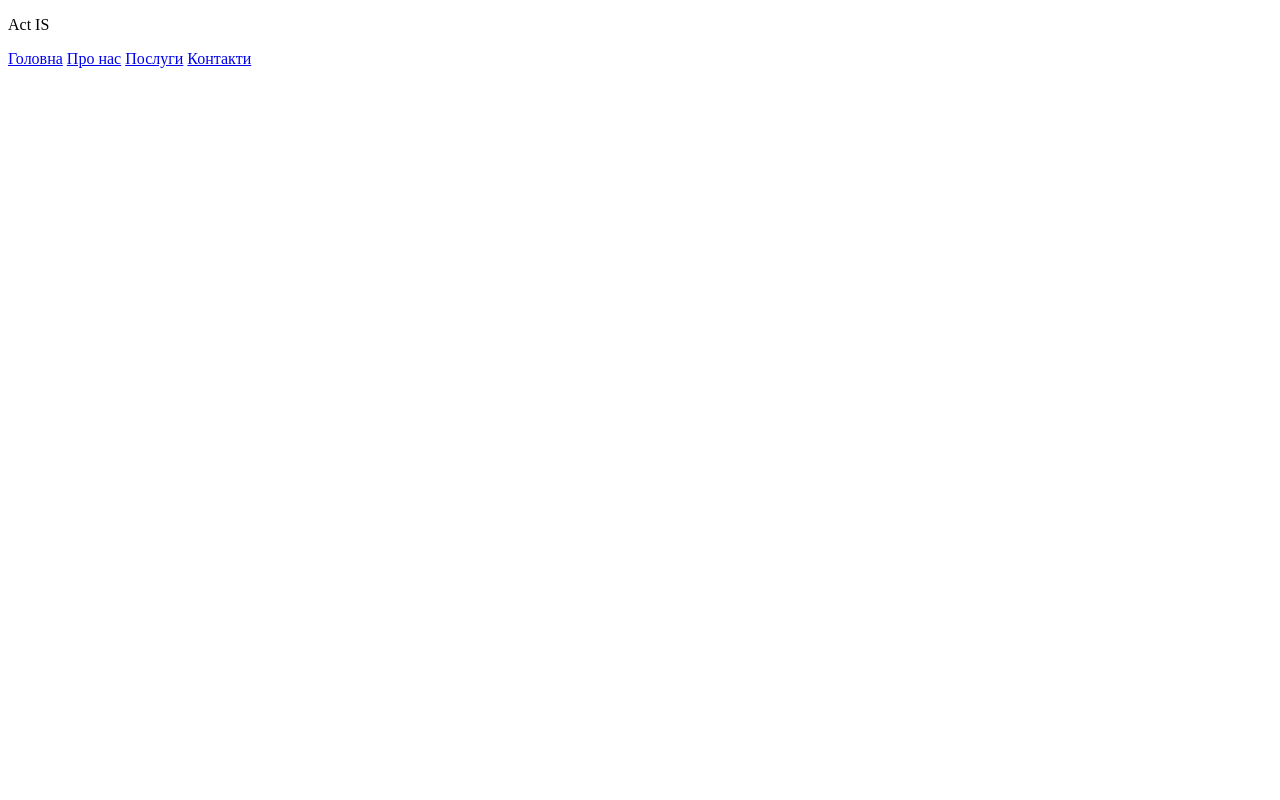
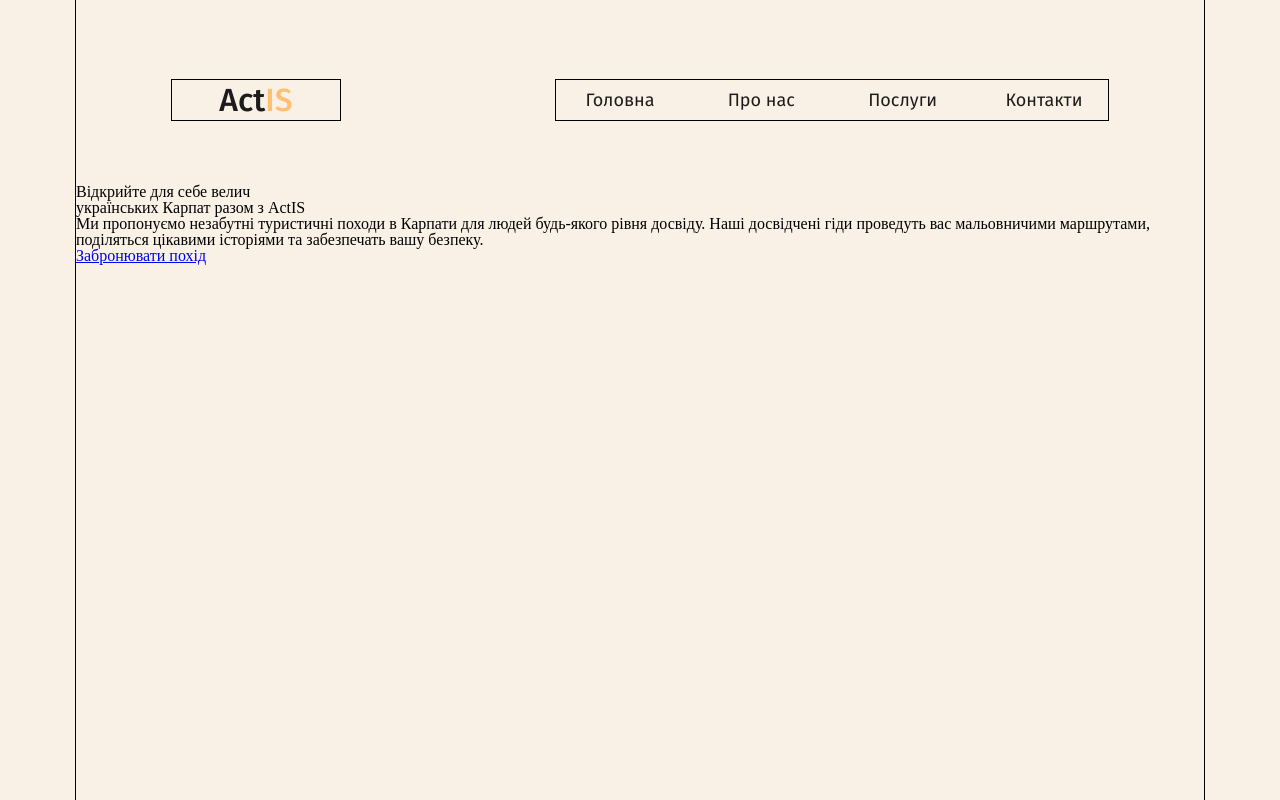
Before and after one commit to feverK13/ActIS, a plain HTML site: page index.html in a window 1280 px wide. Drawn offline with Linux system fonts and the light colour scheme.

Commit message:
desktop-header-0.1

```diff
--- /dev/null
+++ b/css/reset.css
@@ -0,0 +1,46 @@
+html, body, div, span, applet, object, iframe,
+h1, h2, h3, h4, h5, h6, p, blockquote, pre,
+a, abbr, acronym, address, big, cite, code,
+del, dfn, em, font, img, ins, kbd, q, s, samp,
+small, strike, strong, sub, sup, tt, var,
+dl, dt, dd, ol, ul, li,
+fieldset, form, label, legend,
+table, caption, tbody, tfoot, thead, tr, th, td {
+margin: 0;
+padding: 0;
+border: 0;
+outline: 0;
+font-weight: inherit;
+font-style: inherit;
+font-size: 100%;
+font-family: inherit;
+vertical-align: baseline;
+}
+/* remember to define focus styles! */
+:focus {
+outline: 0;
+}
+body {
+line-height: 1;
+color: black;
+background: white;
+}
+ol, ul {
+list-style: none;
+}
+/* tables still need 'cellspacing="0"' in the markup */
+table {
+border-collapse: separate;
+border-spacing: 0;
+}
+caption, th, td {
+text-align: left;
+font-weight: normal;
+}
+blockquote:before, blockquote:after,
+q:before, q:after {
+content: "";
+}
+blockquote, q {
+quotes: "" "";
+}
--- a/css/style.css
+++ b/css/style.css
@@ -0,0 +1,69 @@
+body{
+    background-color: #faf1e6;
+    display: grid;
+    grid-template-columns: repeat(12, 72px);
+    grid-template-rows: 100vh;
+    column-gap: 24px;
+    align-content: start;
+    justify-content: center;
+}
+.griding{
+    display: grid;
+    grid-template-columns: repeat(12, 72px);
+    column-gap: 24px;
+    justify-content: center;
+}
+header{
+    grid-column: 1 / 13;
+    grid-row: 1 / 2;
+    grid-template-rows: 40px 536px;
+    row-gap: 64px;
+    align-content: center;
+    outline: 1px solid black;
+}
+.header__nav{
+    grid-column: 1 / 13;
+    grid-row: 1 / 2;
+}
+.nav__logo_block{
+    grid-column: 2 / 4;
+    outline: 1px solid black;
+}
+.nav__logo{
+    font-size: 32px;
+    line-height: 40px;
+    font-family: "Fira Sans", sans-serif;
+    font-weight: 500;
+    text-align: center;
+    color: #1c1c1c;
+}
+.nav__logo_decoration{
+    color: #FFC074;
+}
+.nav__list{
+    grid-column: 6 / 12;
+    outline: 1px solid black;
+    display: flex;
+    justify-content: space-between;
+    align-items: center;
+}
+.nav__list_item{
+    width: 128px;
+    padding: 8px 0;
+    font-size: 18px;
+    line-height: 24px;
+    text-align: center;
+    color: #1c1c1c;
+    text-decoration: none;
+    border-radius: 20px;
+    font-family: "Fira Sans", sans-serif;
+}
+.nav__list_item:hover{
+    transition: 0.48s;
+    background-color: #FFC074;
+    color: #f1f1f1;
+}
+.header__content{
+    grid-column: 1 / 13;
+    grid-row: 2 / 3;
+}
--- a/index.html
+++ b/index.html
@@ -3,17 +3,20 @@
     <head>
         <meta charset="UTF-8">
         <meta name="viewport" content="width=device-width, initial-scale=1.0">
+        <link rel="stylesheet" href="css/reset.css">
         <link rel="stylesheet" href="css/style.css">
         <title>ActIS</title>
         <!--Add favicon-->
+
+        <link rel="preconnect" href="https://fonts.googleapis.com">
+        <link rel="preconnect" href="https://fonts.gstatic.com" crossorigin>
+        <link href="https://fonts.googleapis.com/css2?family=Fira+Mono:wght@400;500;700&family=Fira+Sans:ital,wght@0,100;0,200;0,300;0,400;0,500;0,600;0,700;0,800;0,900;1,100;1,200;1,300;1,400;1,500;1,600;1,700;1,800;1,900&family=Raleway:ital,wght@0,100..900;1,100..900&display=swap" rel="stylesheet">
     </head>
     <body>
-        <div class="home"><!--Main block-->
-            <nav class="home__nav">
+        <header class="griding"><!--Main block-->
+            <nav class="header__nav griding">
                 <div class="nav__logo_block">
-                    <p class="nav__logo">Act
-                        <span class="nav__logo nav__logo_decoration">IS</span>
-                    </p>
+                    <p class="nav__logo">Act<span class="nav__logo nav__logo_decoration">IS</span></p>
                 </div>
 
                 <div class="nav__list">
@@ -24,8 +27,14 @@
                 </div>
             </nav>
 
-
-        </div><!--Main block-->
+            <div class="header__content">
+                <div class="header__info">
+                    <h1 class="header__title">Відкрийте для себе велич <br>українських Карпат разом з ActIS</h1>
+                    <p class="header__txt">Ми пропонуємо незабутні туристичні походи в Карпати для людей будь-якого рівня досвіду. Наші досвідчені гіди проведуть вас мальовничими маршрутами, поділяться цікавими історіями та забезпечать вашу безпеку.</p>
+                    <a href="#" class="header__but">Забронювати похід</a>
+                </div>
+            </div>
+        </header><!--Main block-->
 
 
     </body>
```
